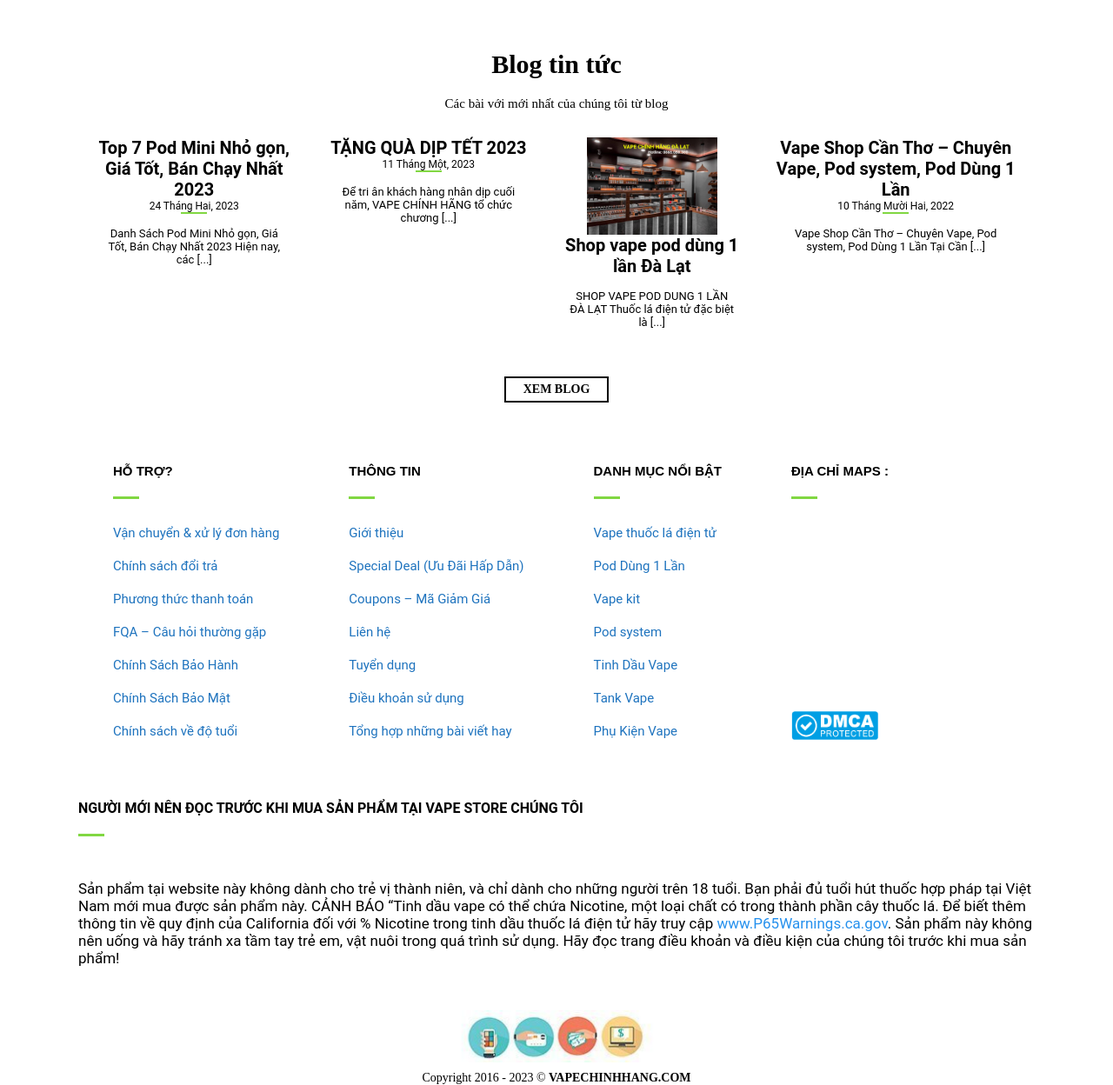
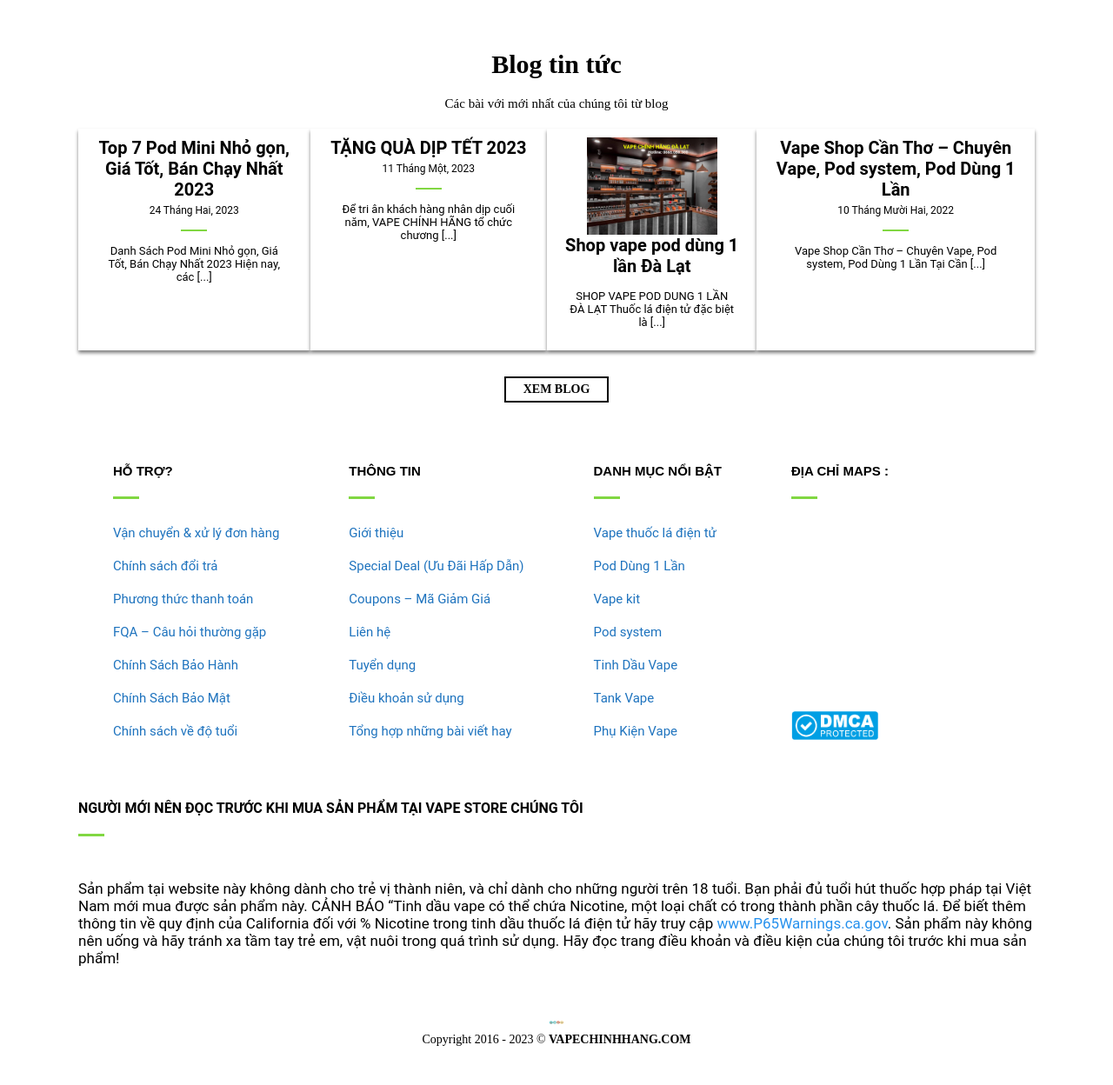
Before and after one commit to cherry9996/HTML_CSS_CANBAN, a plain HTML site: page Cherry/vape/index.html in a window 1280 px wide. Shown: the part 3363-4611 px from the top of the page at 87% size. After the commit the page ends 4567 px from the top, so only its background shows below. Drawn offline with Linux system fonts and the light colour scheme; grey boxes are pictures that could not be loaded.

Commit message:
Update style.css

```diff
--- a/Cherry/vape/css/style.css
+++ b/Cherry/vape/css/style.css
@@ -536,19 +536,22 @@ a{
 }
 .wrap-blog{
 	text-align: center;
-	display: flex;
+
 }
 .post{
 	padding: 10px;
 	font-family: "Roboto", sans-serif;
 	font-size: 13px;
 }
+.blog-text .post{
+	background-color: #fff;
+	box-shadow: 0 3px 4px grey;
+}
 
 .post img{
 	max-width: 150px;
 }
 .post-medi{
-	font-weight: revert;
 	font-size: 20px;
 }
 .meta-blog{
@@ -573,11 +576,12 @@ a{
 .post p {
 	padding: 15px;
 }
-.form-text .post-meta:hover{
+.post p:hover{
 	color: blue;
 }
 .post div{
 	font-size: 12px;
+	padding: 5px 0;
 }
 
 .is-divider{
@@ -641,7 +645,7 @@ a{
 	text-align: center;
 }
 .img-logo-blog img{
-	max-width: 250px;
+	max-width: 20px;
 }
 .text{
 	text-align: center;
```
